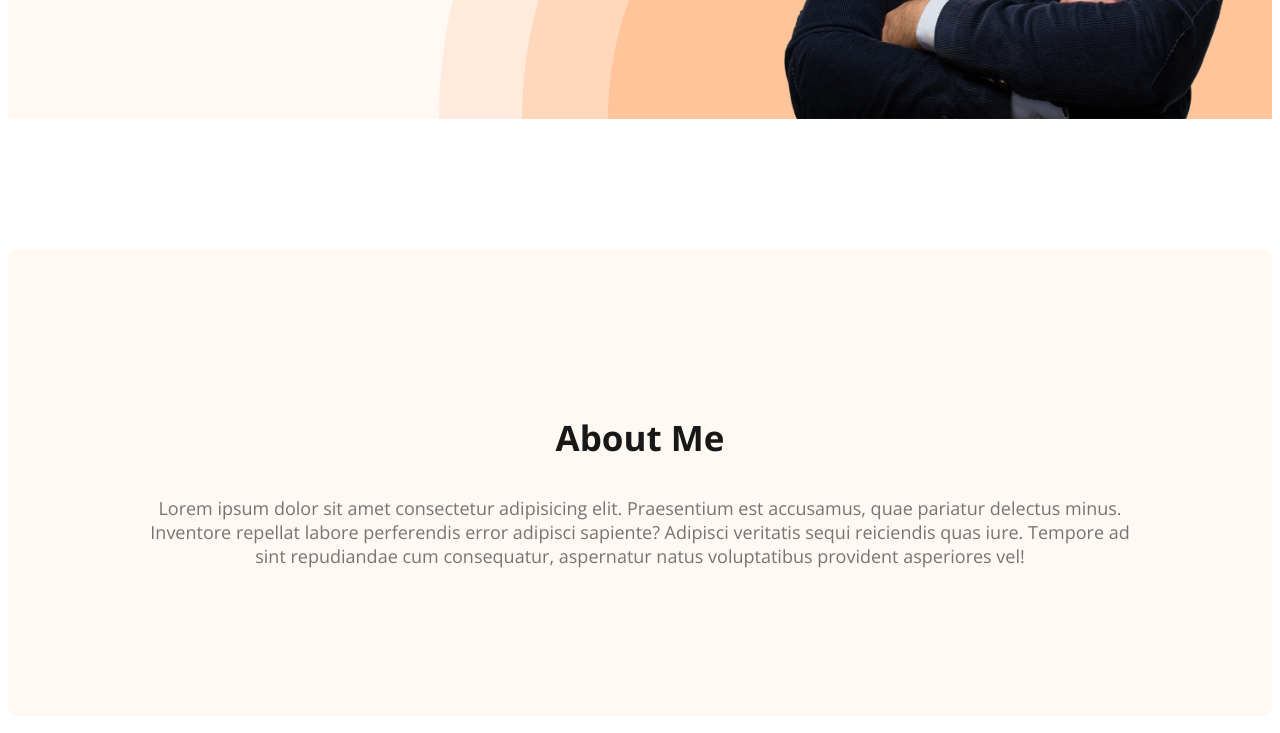
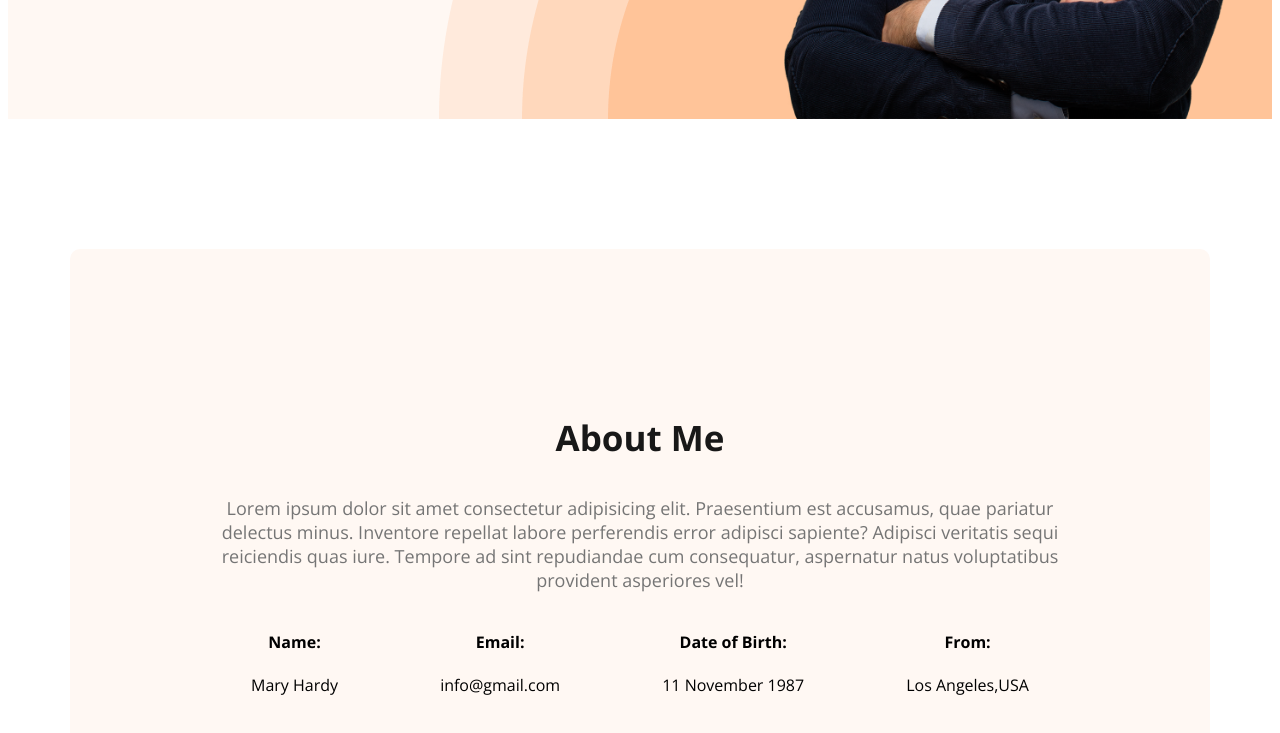
Before and after one commit to imon250/web-devoloper-portfolio, a plain HTML site: page index.html in a window 1280 px wide. Shown: the part 573-1306 px from the top of the page. Drawn offline with nearby package versions, Linux system fonts and the light colour scheme.

Commit message:
adeed about section

```diff
--- a/index.html
+++ b/index.html
@@ -37,6 +37,25 @@
             <p class="section-description">
                 Lorem ipsum dolor sit amet consectetur adipisicing elit. Praesentium est accusamus, quae pariatur delectus minus. Inventore repellat labore perferendis error adipisci sapiente? Adipisci veritatis sequi reiciendis quas iure. Tempore ad sint repudiandae cum consequatur, aspernatur natus voluptatibus provident asperiores vel!
             </p>
+            <!-- .about-info*4>h4.info-title+p.info-description -->
+            <div class="about-info-container">
+                <div class="about-info">
+                    <h4 class="info-title">Name:</h4>
+                    <p class="info-description">Mary Hardy</p>
+                </div>
+                <div class="about-info">
+                    <h4 class="info-title">Email:</h4>
+                    <p class="info-description">info@gmail.com</p>
+                </div>
+                <div class="about-info">
+                    <h4 class="info-title">Date of Birth:</h4>
+                    <p class="info-description">11 November 1987</p>
+                </div>
+                <div class="about-info">
+                    <h4 class="info-title">From:</h4>
+                    <p class="info-description">Los Angeles,USA</p>
+                </div>
+            </div>
 
         </section>
 
--- a/styles/portfolio.css
+++ b/styles/portfolio.css
@@ -104,6 +104,10 @@ nav a {
 }
 
 /* main section styles */
+main{
+    max-width: 1140px;
+    margin: 0 auto;
+}
 
 /* about section styles */
 .about {
@@ -112,3 +116,13 @@ nav a {
     background: #FFF8F3;
     margin: 130px 0;
 }
+.about-info-container{
+    display: flex;
+    justify-content: space-around;
+}
+.about-info{
+    text-align: center;
+}
+.info-description{
+
+}
```
